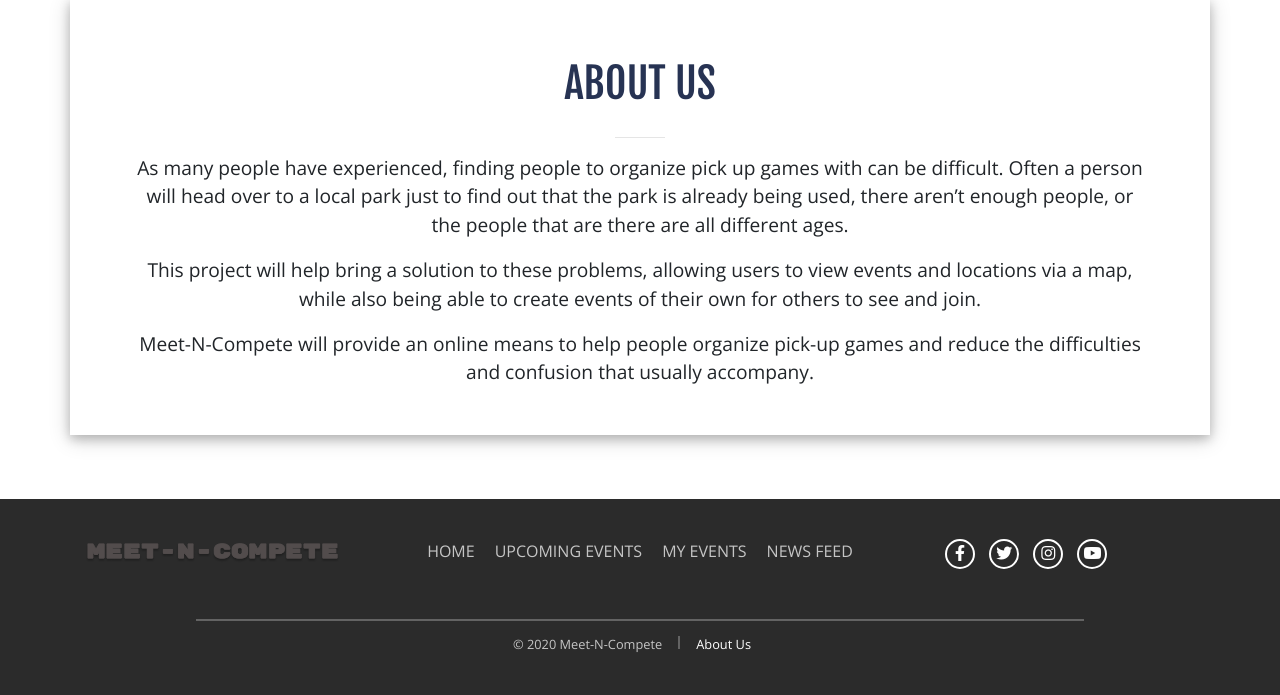
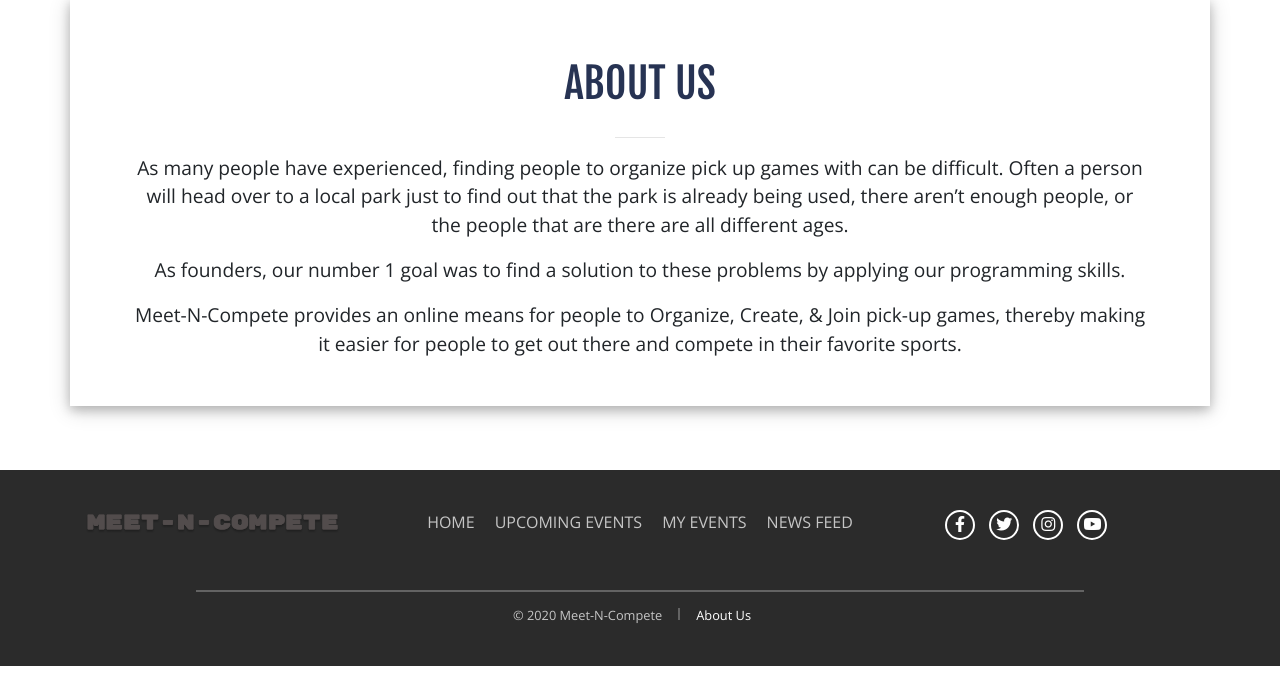
Before and after one commit to MBergam/Meet-n-Compete, a PHP site: page /about-us.php in a window 1280 px wide. Shown: the part 665-1360 px from the top of the page. After the commit the page ends 1331 px from the top, so only its background shows below. Run offline with PHP 8.4, Linux system fonts and the light colour scheme; some libraries are stand-ins or nearby versions.

Commit message:
updated about us and added a few comments to meetncompete.js

```diff
--- a/about-us.php
+++ b/about-us.php
@@ -38,9 +38,8 @@ include 'header.php';
                 <p>As many people have experienced, finding people to organize pick up games with can be difficult.
                     Often a person will head over to a local park just to find out that the park is already being used,
                     there aren’t enough people, or the people that are there are all different ages.</p>
-                <p>This project will help bring a solution to these problems, allowing users to view events and locations via a map,
-                    while also being able to create events of their own for others to see and join.</p>
-                <p>Meet-N-Compete will provide an online means to help people organize pick-up games and reduce the difficulties and confusion that usually accompany.</p>
+                <p>As founders, our number 1 goal was to find a solution to these problems by applying our programming skills.</p>
+                <p>Meet-N-Compete provides an online means for people to Organize, Create, & Join pick-up games, thereby making it easier for people to get out there and compete in their favorite sports.</p>
             </div>
         </section>
 
--- a/meetncompete.js
+++ b/meetncompete.js
@@ -239,7 +239,7 @@ function initMap(lati, longi, radi) {
 
         var bowling_keyword = new Array("bowling", "alley");
 
-        service.nearbySearch(bowl_reqdat, function placeData(data, status) {
+        service.nearbySearch(bowl_reqdata, function placeData(data, status) {
             gotPlaceData(data, status, bowling_keyword);
         });
     }
@@ -641,6 +641,7 @@ function convertMonth(month){
         </div>
     </div>
 */
+
 function printEvent(response, results, x){
     var event_container = document.createElement('div');
     event_container.className = "event-container see-event-container";
@@ -917,6 +918,7 @@ function validTime(text, date){
     return false;
 }
 
+//when a user is creating an event and selects a sport on the popup form
 function dropdownTxtChange(evt){
     $("#sportText").html(evt.target.text);
 
@@ -925,7 +927,7 @@ function dropdownTxtChange(evt){
     document.getElementById('sportTextToDB').value = typeOfSport; //for sending type of sport to DB
 }
 
-//Function to Hide Popup
+//Function to hide 'create event' Popup
 function div_hide(){
     //Guest User clicks on the close button
     if(document.getElementById('createEvtPopup') == null){
@@ -1062,10 +1064,13 @@ function validateLocations(data, keyword){
     return newArray;
 }
 
+
 function hideLogin(){
     $(".login_form").hide();
     $(".signup_form").show();
 }
+
+
 function hideSignup(){
     $(".login_form").show();
     $(".signup_form").hide();
```
